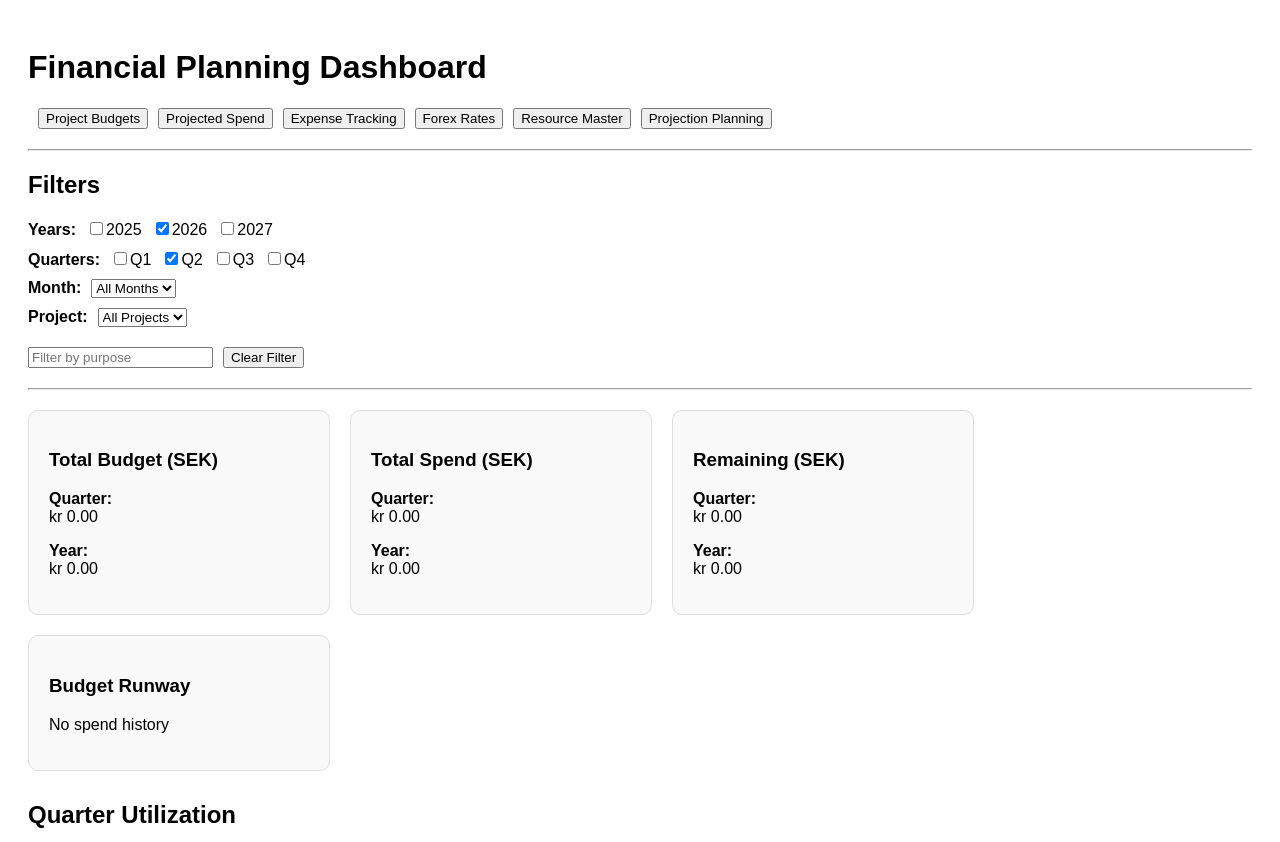
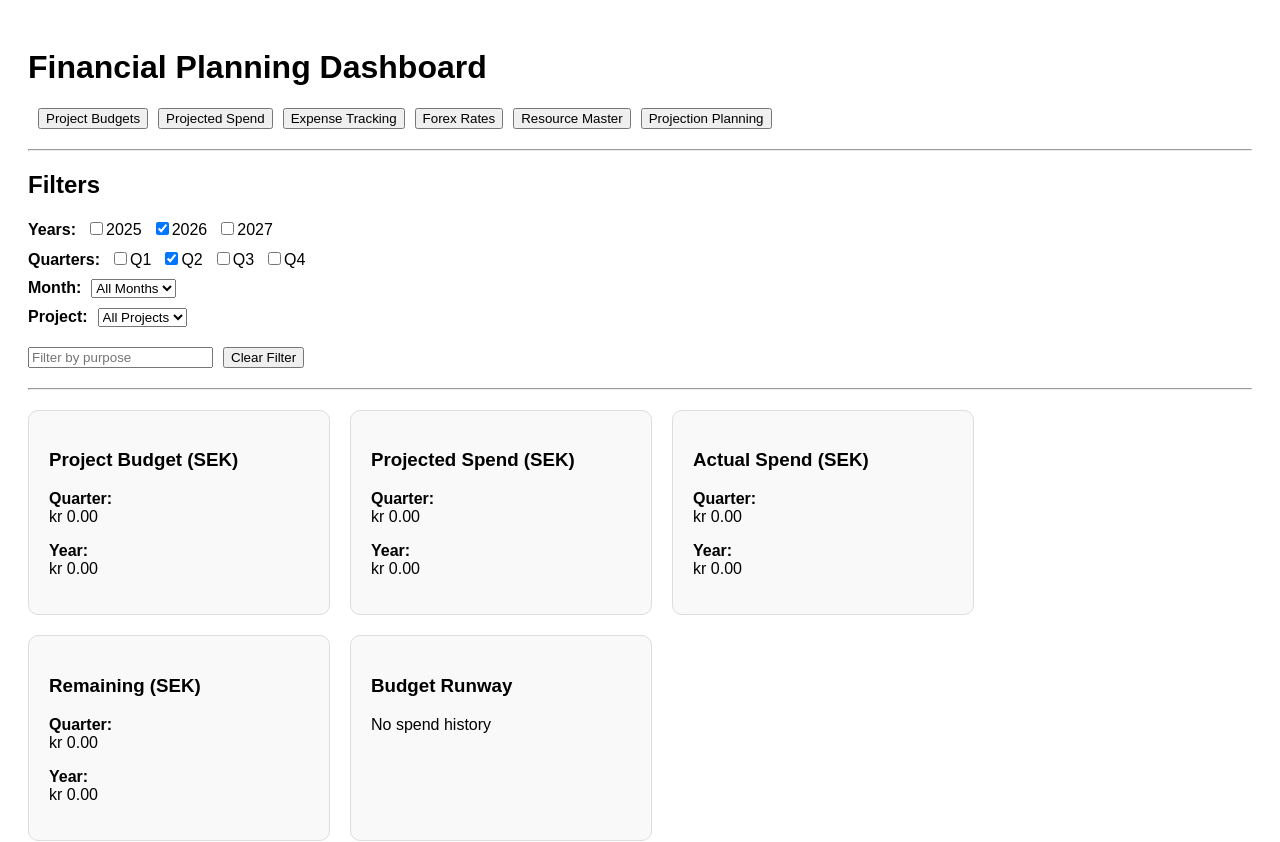
Before and after one commit to pinaki-GH/budget-tracker, a Next.js app: page / in a window 1280 px wide. Shown: the top 842 px of the page. Built offline with nearby package versions, Linux system fonts and the light colour scheme.

Commit message:
Update page.js

```diff
--- a/app/page.js
+++ b/app/page.js
@@ -6,7 +6,8 @@ import Link from 'next/link'
 import {
   getBudgets,
   getExpenses,
-  getForexRates
+  getForexRates,
+  getProjectBudgets
 } from '../lib/storage'
 
 export default function Home() {
@@ -32,6 +33,7 @@ export default function Home() {
     currentQuarter = 'Q4'
   }
 
+  const [projectBudgets, setProjectBudgets] = useState([])
   const [budgets, setBudgets] = useState([])
   const [expenses, setExpenses] = useState([])
   const [forexRates, setForexRates] = useState([])
@@ -90,10 +92,23 @@ const availableMonths =
 
 
   function loadData() {
-    setBudgets(getBudgets())
-    setExpenses(getExpenses())
-    setForexRates(getForexRates())
-  }
+
+  setProjectBudgets(
+    getProjectBudgets()
+  )
+
+  setBudgets(
+    getBudgets()
+  )
+
+  setExpenses(
+    getExpenses()
+  )
+
+  setForexRates(
+    getForexRates()
+  )
+}
 
   // Convert currency to SEK using saved forex rates
   const convertToSEK = (amount, currency) => {
@@ -185,6 +200,31 @@ const availableMonths =
       ))
   )
 })
+
+  // Filter project budgets
+  const filteredProjectBudgets =
+  projectBudgets.filter((b) => {
+
+    return (
+      yearFilter.includes(
+        b.year
+      ) &&
+
+      (
+        quarterFilter.length === 0 ||
+        quarterFilter.includes(
+          b.quarter
+        )
+      ) &&
+
+      (
+        projectFilter ===
+          'All Projects' ||
+        b.project ===
+          projectFilter
+      )
+    )
+  })
 
   // Year-only filtered data
   const yearlyBudgets = budgets.filter((b) => {
@@ -307,6 +347,38 @@ const purposeSummary =
       )
     })
 
+  const totalProjectBudgetSEK =
+  filteredProjectBudgets.reduce(
+    (sum, b) =>
+      sum +
+      Number(
+        b.budget || 0
+      ),
+    0
+  )
+
+const yearlyProjectBudgetSEK =
+  projectBudgets
+    .filter((b) =>
+      yearFilter.includes(
+        b.year
+      ) &&
+
+      (
+        projectFilter ===
+          'All Projects' ||
+        b.project ===
+          projectFilter
+      )
+    )
+    .reduce(
+      (sum, b) =>
+        sum +
+        Number(
+          b.budget || 0
+        ),
+      0
+    )
 
    // Quarter totals
   const totalBudgetSEK = filteredBudgets.reduce((sum, b) => {
@@ -694,6 +766,45 @@ if (projectBurnRate > 0) {
         }}
       >
 
+        {/* Project Budget */}
+
+<div
+  style={{
+    border: '1px solid #ddd',
+    borderRadius: 10,
+    padding: 20,
+    minWidth: 260,
+    background: '#f9f9f9'
+  }}
+>
+  <h3>
+    Project Budget (SEK)
+  </h3>
+
+  <p>
+    <strong>
+      Quarter:
+    </strong>
+    <br />
+    kr {
+      totalProjectBudgetSEK
+        .toFixed(2)
+    }
+  </p>
+
+  <p>
+    <strong>
+      Year:
+    </strong>
+    <br />
+    kr {
+      yearlyProjectBudgetSEK
+        .toFixed(2)
+    }
+  </p>
+
+</div>
+
         {/* Total Budget */}
         <div
           style={{
@@ -704,7 +815,7 @@ if (projectBurnRate > 0) {
             background: '#f9f9f9'
           }}
         >
-          <h3>Total Budget (SEK)</h3>
+          <h3>Projected Spend (SEK)</h3>
 
           <p>
             <strong>Quarter:</strong><br />
@@ -727,7 +838,7 @@ if (projectBurnRate > 0) {
             background: '#f9f9f9'
           }}
         >
-          <h3>Total Spend (SEK)</h3>
+          <h3>Actual Spend (SEK)</h3>
 
           <p>
             <strong>Quarter:</strong><br />
```
